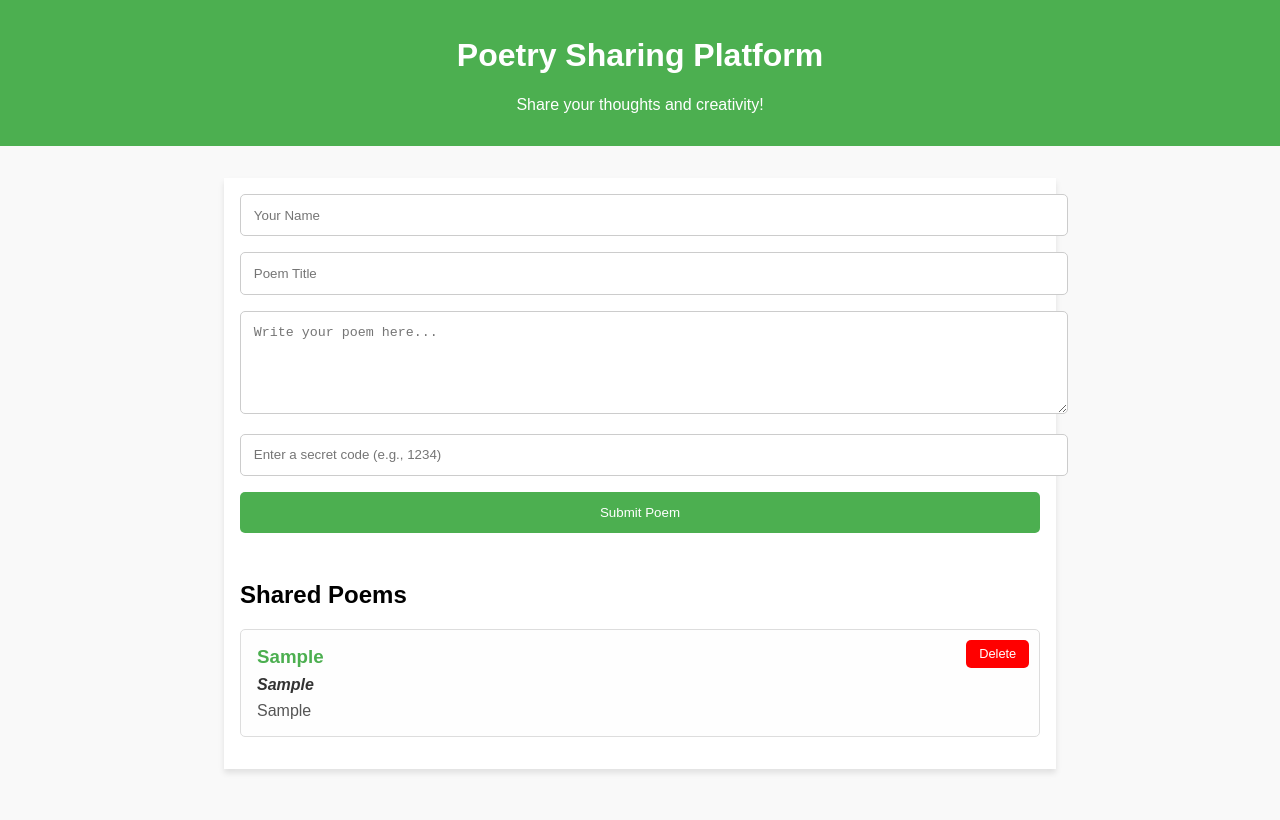
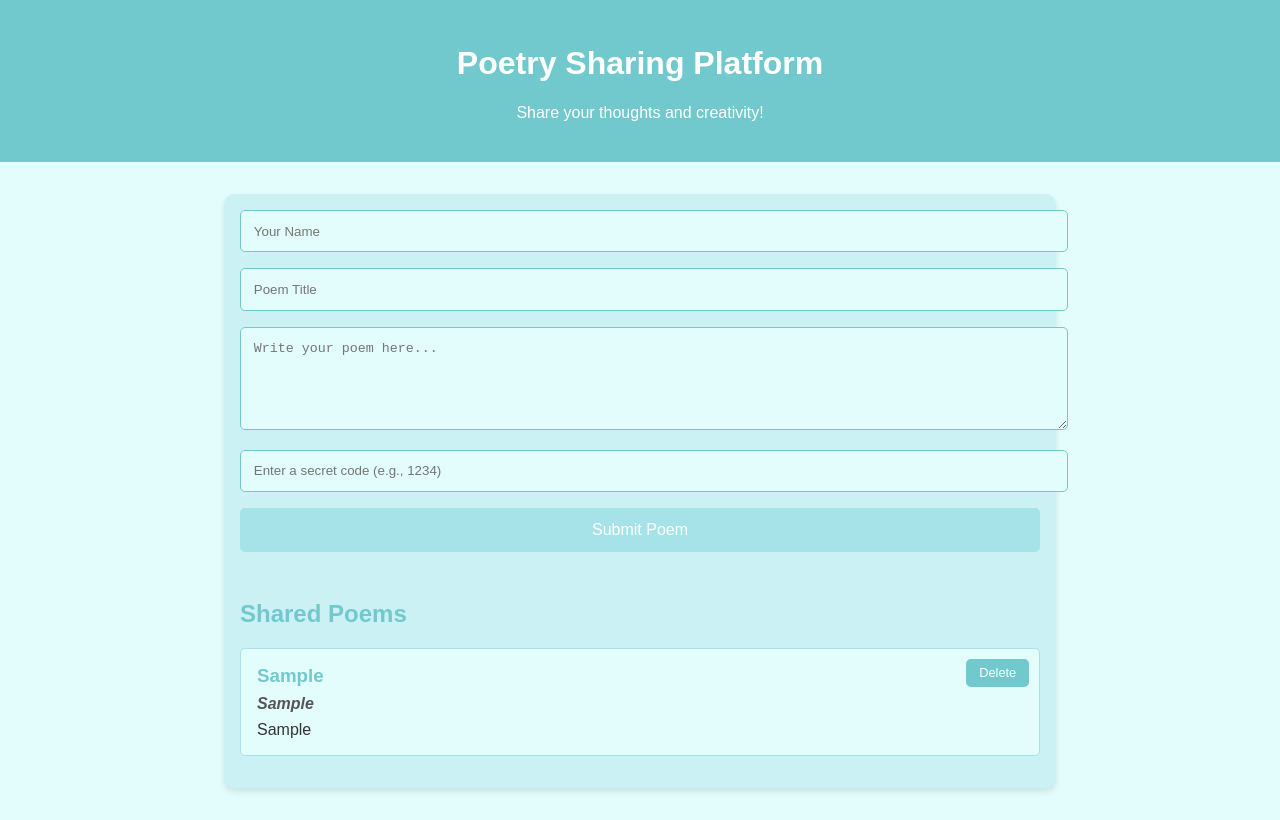
Before and after one commit to VixerSTW/poetry-, a plain HTML site: page index.html in a window 1280 px wide. Both pictures are taken after typing "Sample", "Sample", "Sample", "Sample123" into the empty fields and a click on the button "Submit Poem". Drawn offline with Linux system fonts and the light colour scheme.

Commit message:
index.html

```diff
--- a/index.html
+++ b/index.html
@@ -9,19 +9,21 @@
             font-family: Arial, sans-serif;
             margin: 0;
             padding: 0;
-            background-color: #f9f9f9;
+            background-color: #E3FDFD; /* Light Blue */
+            color: #555;
         }
         header {
-            background-color: #4CAF50;
+            background-color: #71C9CE; /* Dark Cyan */
             color: white;
             text-align: center;
-            padding: 1rem 0;
+            padding: 1.5rem 0;
         }
         main {
             max-width: 800px;
             margin: 2rem auto;
             padding: 1rem;
-            background: white;
+            background: #CBF1F5; /* Light Cyan */
+            border-radius: 10px;
             box-shadow: 0 4px 6px rgba(0, 0, 0, 0.1);
         }
         form {
@@ -31,44 +33,49 @@
             width: 100%;
             padding: 0.8rem;
             margin-bottom: 1rem;
-            border: 1px solid #ccc;
+            border: 1px solid #71C9CE; /* Dark Cyan */
             border-radius: 5px;
         }
+        form input, form textarea {
+            background-color: #E3FDFD; /* Light Blue */
+            color: #555;
+        }
         form button {
-            background-color: #4CAF50;
+            background-color: #A6E3E9; /* Cyan */
             color: white;
             border: none;
             cursor: pointer;
+            font-size: 1rem;
         }
         form button:hover {
-            background-color: #45a049;
+            background-color: #71C9CE; /* Dark Cyan */
         }
         .poem {
-            border: 1px solid #ddd;
+            border: 1px solid #A6E3E9; /* Cyan */
             padding: 1rem;
             margin-bottom: 1rem;
             border-radius: 5px;
-            background-color: #fefefe;
+            background-color: #E3FDFD; /* Light Blue */
             position: relative;
         }
         .poem h3 {
             margin: 0;
-            color: #4CAF50;
+            color: #71C9CE; /* Dark Cyan */
         }
         .poem h4 {
             margin: 0.5rem 0;
             font-style: italic;
-            color: #333;
+            color: #555;
         }
         .poem p {
             margin: 0.5rem 0 0;
-            color: #555;
+            color: #333;
         }
         .delete-btn {
             position: absolute;
             top: 10px;
             right: 10px;
-            background-color: red;
+            background-color: #71C9CE; /* Dark Cyan */
             color: white;
             border: none;
             border-radius: 5px;
@@ -77,7 +84,10 @@
             font-size: 0.8rem;
         }
         .delete-btn:hover {
-            background-color: darkred;
+            background-color: #A6E3E9; /* Cyan */
+        }
+        #poemList h2 {
+            color: #71C9CE; /* Dark Cyan */
         }
     </style>
 </head>
```
